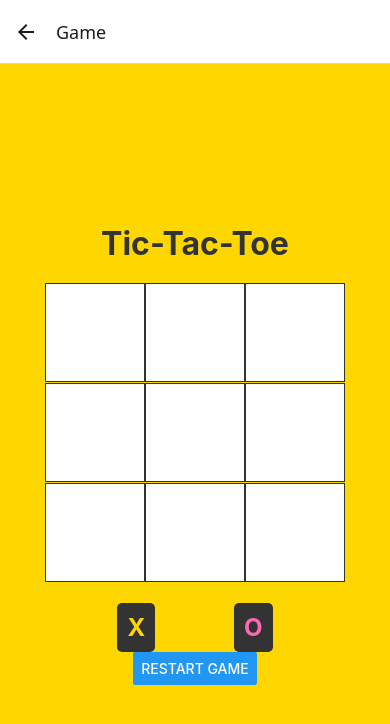
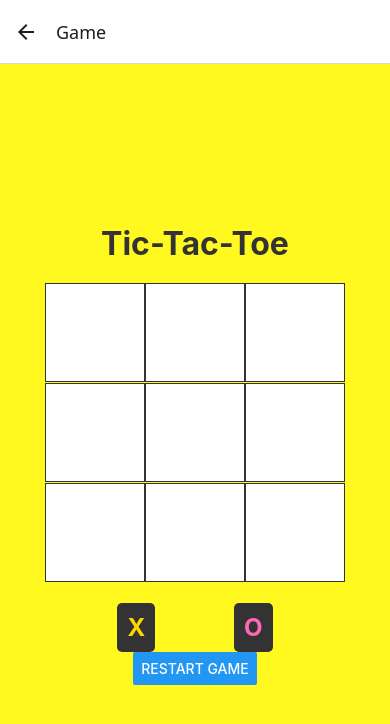
Before and after one commit to chinedu-amaechi/TicTacToeApp, a React Native app: screen /Game in a window 390 px wide. Shown: the top 724 px of the page. Built offline with nearby package versions, Linux system fonts and the light colour scheme.

Commit message:
Updating the Game screen

```diff
--- a/src/components/Square.js
+++ b/src/components/Square.js
@@ -1,6 +1,7 @@
 // src/components/Square.js
 import React from 'react';
-import { TouchableOpacity, Text, StyleSheet } from 'react-native';
+import { TouchableOpacity, Text } from 'react-native';
+import styles from './styles/SquareStyles';
 
 const Square = ({ value, onClick }) => (
   <TouchableOpacity style={styles.square} onPress={onClick}>
@@ -8,20 +9,4 @@ const Square = ({ value, onClick }) => (
   </TouchableOpacity>
 );
 
-const styles = StyleSheet.create({
-  square: {
-    width: '33.33%',
-    height: '33.33%',
-    backgroundColor: '#fff',
-    borderWidth: 1,
-    borderColor: '#333',
-    alignItems: 'center',
-    justifyContent: 'center',
-  },
-  value: {
-    fontSize: 24,
-    fontWeight: 'bold',
-  },
-});
-
 export default Square;
--- a/src/components/styles/SquareStyles.js
+++ b/src/components/styles/SquareStyles.js
@@ -0,0 +1,20 @@
+// src/components/styles/SquareStyles.js
+import { StyleSheet } from 'react-native';
+
+const styles = StyleSheet.create({
+  square: {
+    width: '33.33%',
+    height: '33.33%',
+    backgroundColor: '#fff',
+    borderWidth: 1,
+    borderColor: '#333',
+    alignItems: 'center',
+    justifyContent: 'center',
+  },
+  value: {
+    fontSize: 48,
+    fontWeight: 'bold',
+  },
+});
+
+export default styles;
--- a/src/screens/styles/GameScreenStyles.js
+++ b/src/screens/styles/GameScreenStyles.js
@@ -6,7 +6,7 @@ const styles = StyleSheet.create({
     flex: 1,
     justifyContent: 'center',
     alignItems: 'center',
-    backgroundColor: '#FFD700', // Yellow background
+    backgroundColor: '#FFF920', // Yellow background
   },
   title: {
     fontSize: 32,
```
